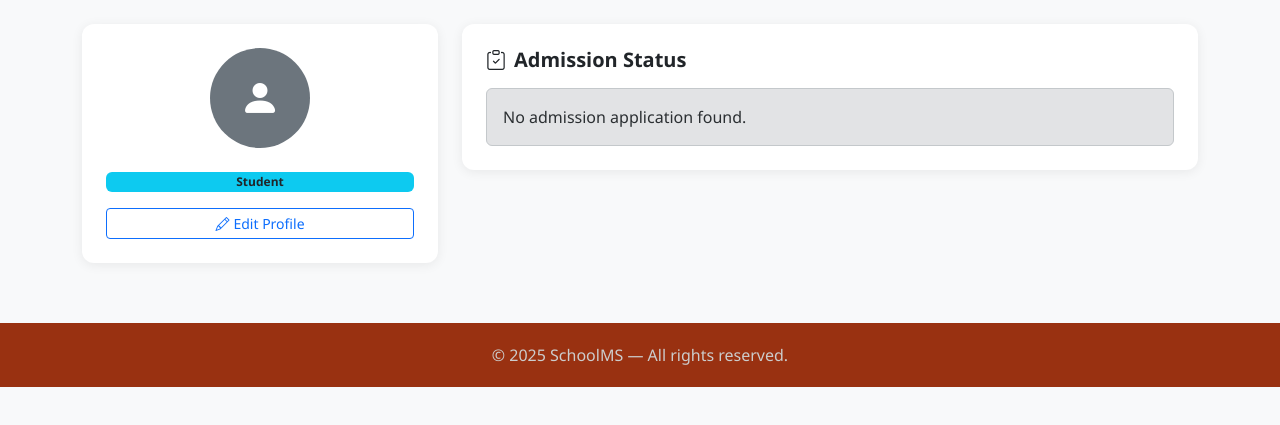
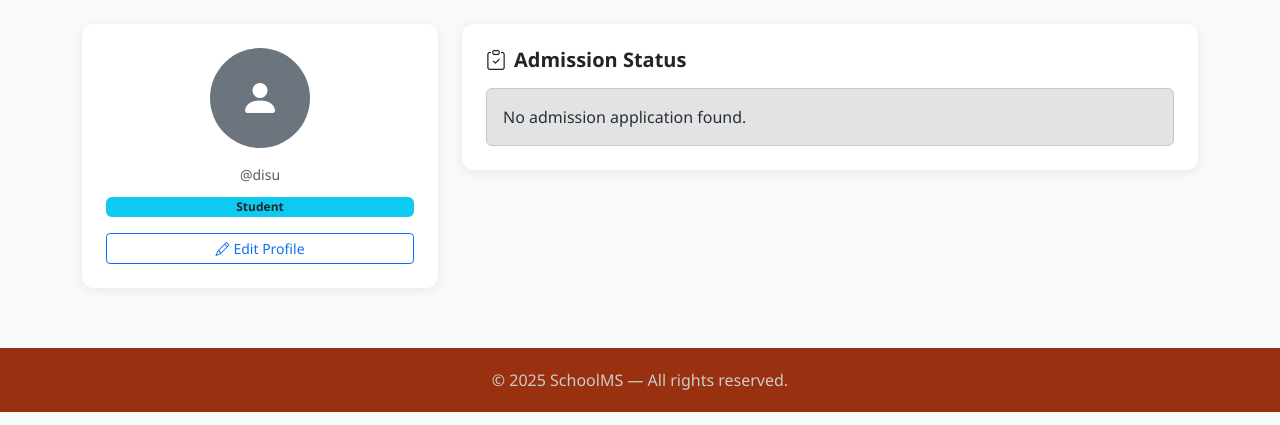
Before and after one commit to Sarth4k/schoolms, a Django app: page /accounts/student/dashboard/ in a window 1280 px wide. Shown: the part 56-481 px from the top of the page. Run offline with Django 5.2, Linux system fonts and the light colour scheme; a user stored in the database is signed in; data comes from the database, SQL or seed files in the repository; data that the repository does not hold is empty.

Commit message:
added username visibility in student dashboard

```diff
--- a/templates/accounts/student_dashboard.html
+++ b/templates/accounts/student_dashboard.html
@@ -13,6 +13,7 @@
                 </div>
             {% endif %}
             <h5 class="fw-bold mb-0">{{ user.get_full_name }}</h5>
+            <p class="text-muted small mb-1">@{{ user.username }}</p>
             <p class="text-muted small mb-2">{{ user.email }}</p>
             <span class="badge bg-info text-dark">Student</span>
             <a href="{% url 'student-profile' %}" class="btn btn-outline-primary btn-sm mt-3 w-100">
```
